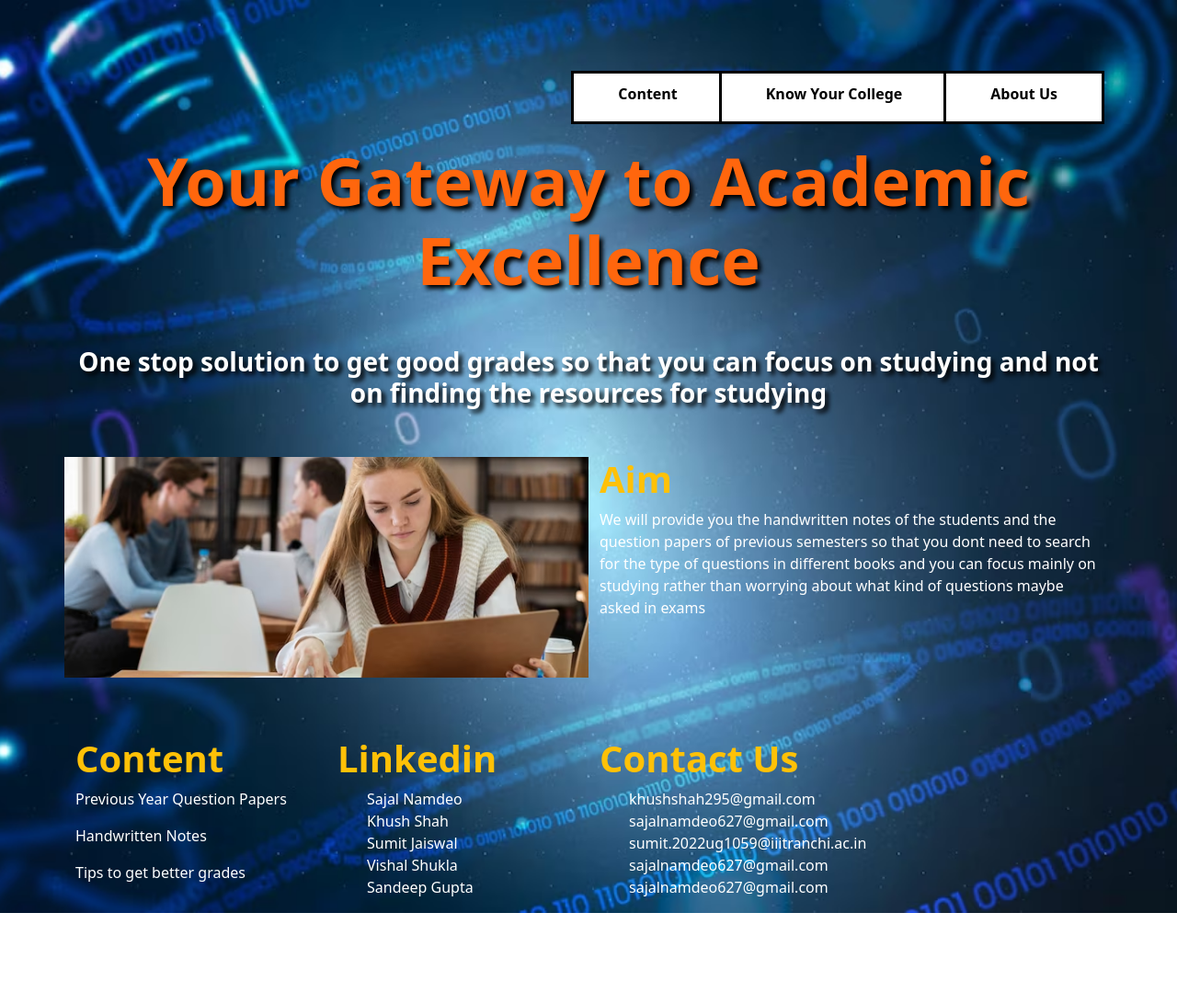
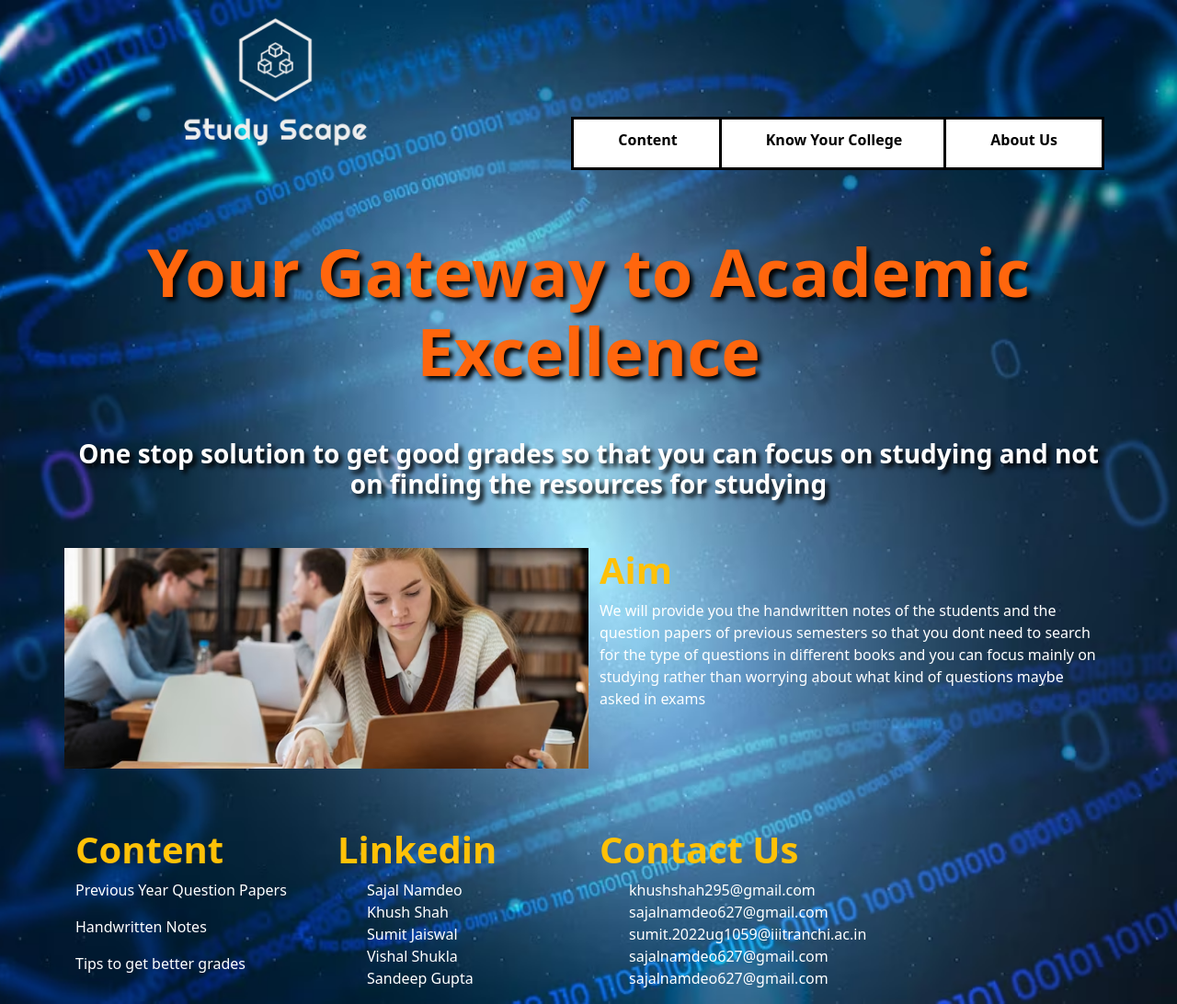
Before and after one commit to Sajal072004/study-scape-21-aug, a plain HTML site: page index.html in a window 1280 px wide. Shown: the whole page at 92% size. Before the commit the page ends 993 px from the top, so only its background shows below. Drawn offline with nearby package versions, Linux system fonts and the light colour scheme; the site is published under a folder, as on GitHub Pages, so addresses that start at the root find nothing.

Commit message:
Update index.html

```diff
--- a/index.html
+++ b/index.html
@@ -24,7 +24,7 @@
                 <!-- <a href="" class="navbar-brand fw-bold"> <p class="display-2 study">Studyscape</p></a> -->
 
                 <!-- <p class="display-2 study mt-7 ">Studyscape</p> -->
-                <img id="gateway_bg" src="/logo_transparent.png" alt="" class=" img-fluid w-25 study_scape">
+                <img id="gateway_bg" src="logo_transparent.png" alt="" class=" img-fluid w-25 study_scape">
                 <button class="navbar-toggler  menu" type="button" data-bs-toggle="collapse"
                 data-bs-target="#navtoggler">
                     <span id="classs" class="collapse-toggler-icon"> Menu</span>
```
